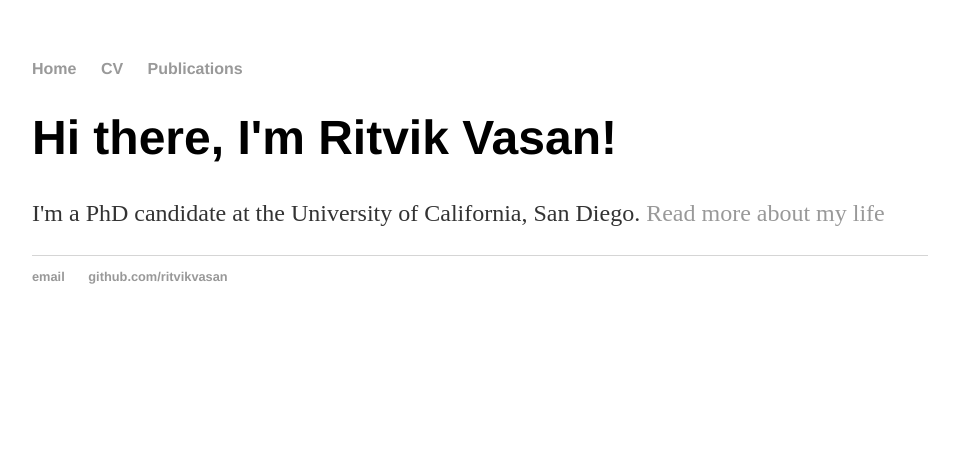
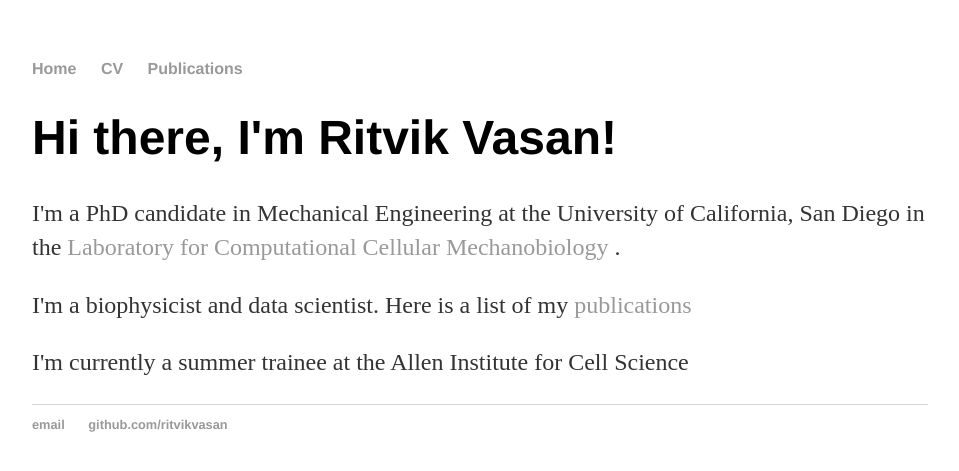
Before and after one commit to ritvikvasan/ritvikvasan.github.io, a Jekyll site: the page built from index.html, in a window 1280 px wide. Shown: the top 471 px of the page, without its empty margins (160-1119 px from the left). Built offline with Jekyll 4.4.1, drawn with Linux system fonts in a browser that asks for light colours; the list of posts is cut into pages by our own code.

Commit message:
Update index.html

```diff
--- a/index.html
+++ b/index.html
@@ -4,5 +4,7 @@ title: Ritvik Vasan, PhD candidate
 ---
 <div class="blurb">
 	<h1>Hi there, I'm Ritvik Vasan!</h1>
-	<p>I'm a PhD candidate at the University of California, San Diego. <a href="/about">Read more about my life</a></p>
+	<p>I'm a PhD candidate in Mechanical Engineering at the University of California, San Diego in the <a href="https://sites.google.com/eng.ucsd.edu/prangamani">Laboratory for Computational Cellular Mechanobiology</a> . </p>
+	<p>I'm a </b>biophysicist</b> and </b>data scientist</b>. Here is a list of my <a href="/about">publications</a> </p>
+	<p>I'm currently a summer trainee at the Allen Institute for Cell Science </p>
 </div><!-- /.blurb -->
```
